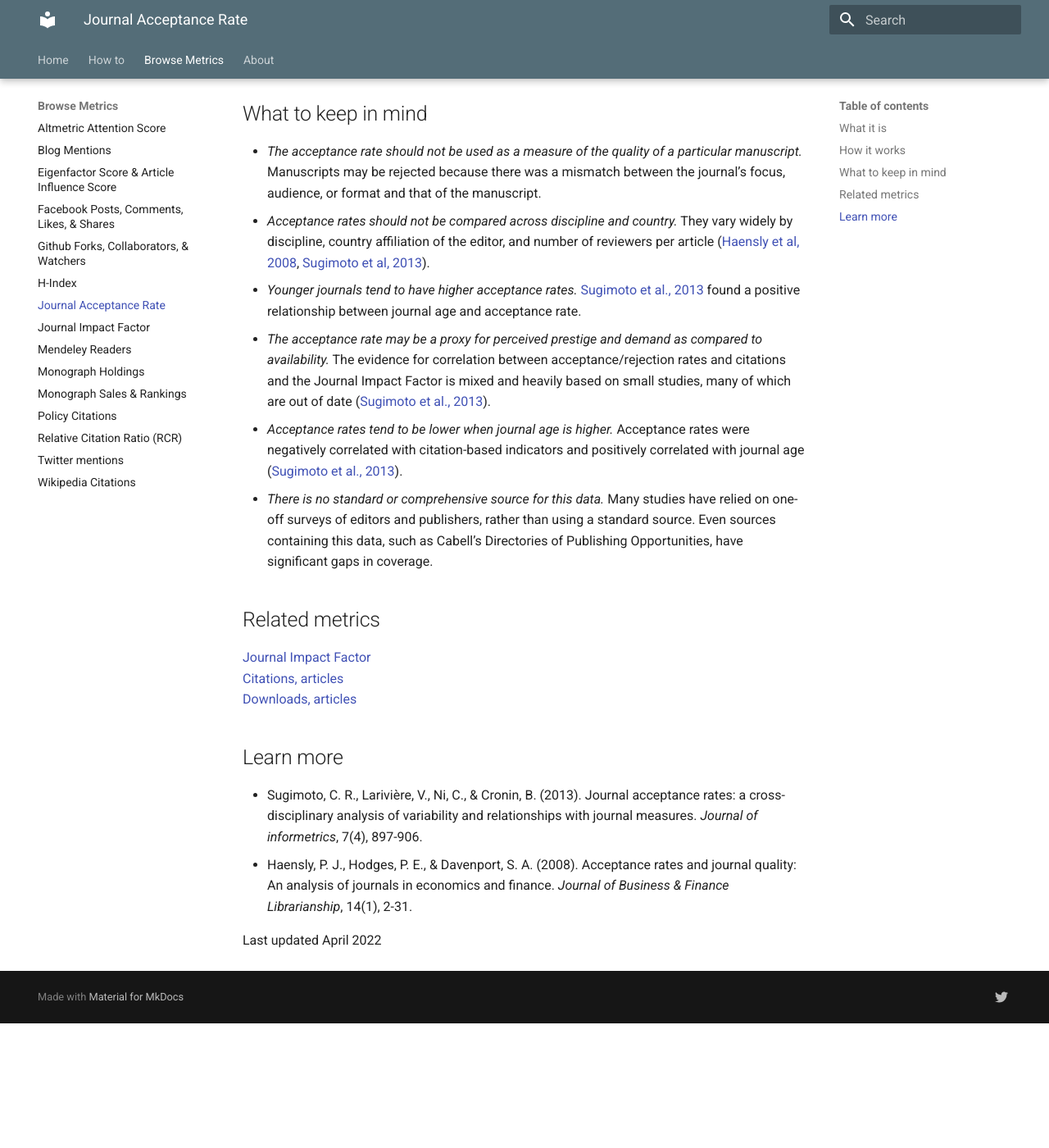
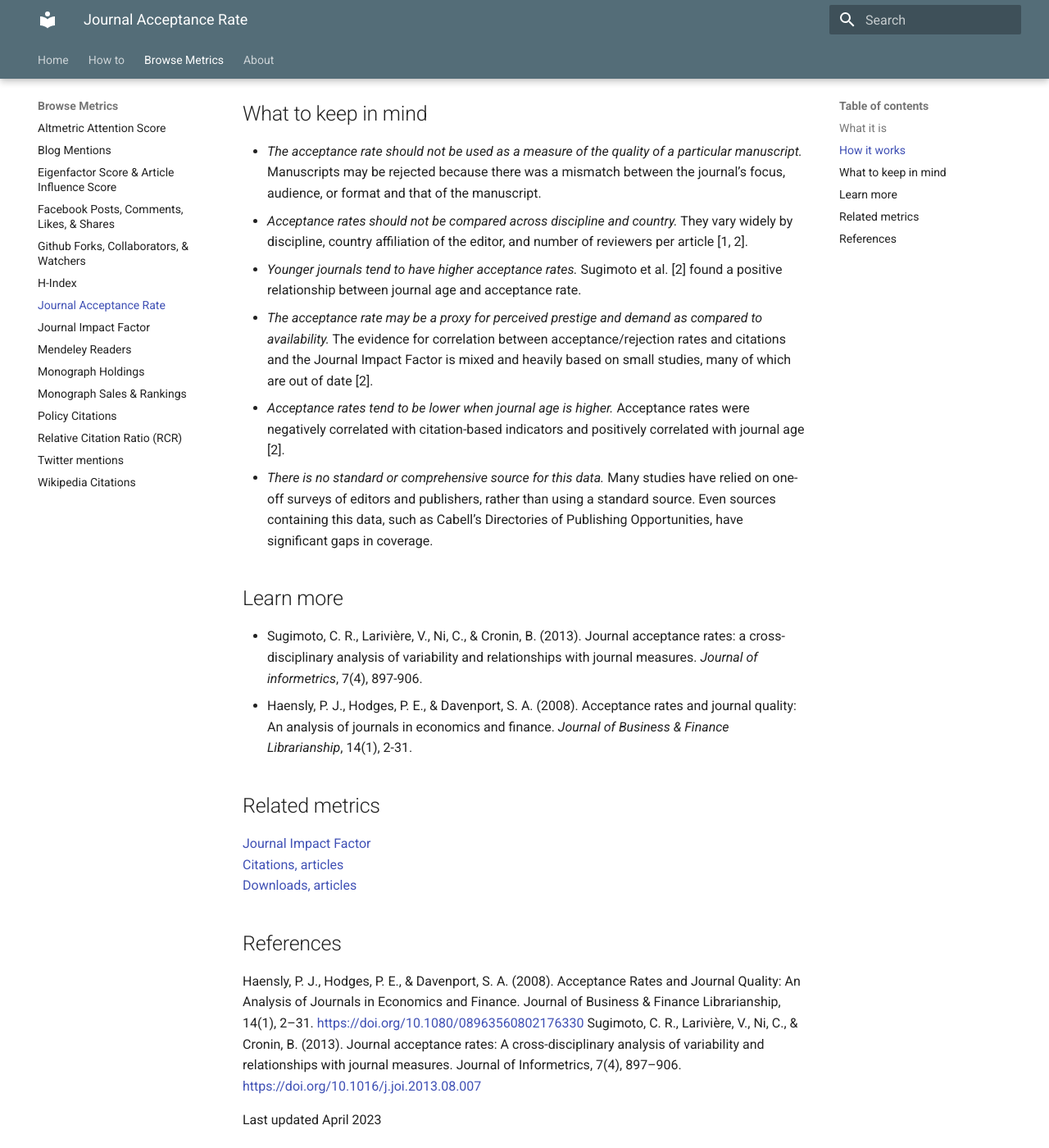
Before and after one commit to rchampieux/diy-documentation, an MkDocs documentation site: the page built from docs/journalacceptance.md, in a window 1280 px wide and 1400 px high, scrolled down 468 px. Shown: the whole window at 82% size. Built offline with MkDocs 1.6.1 and Material for MkDocs 9.7.7, drawn with Linux system fonts in a browser that asks for light colours; before the commit the page ends 1716 px from its top, so only the background shows below that.

Commit message:
update post based on Google doc
mostly formatting of references

```diff
--- a/docs/journalacceptance.md
+++ b/docs/journalacceptance.md
@@ -1,21 +1,34 @@
 # Journal Acceptance Rate
+
 ## What it is
+
 The percentage of manuscripts accepted for publication in a given year, compared to all manuscripts submitted to a particular journal in that year. However, journals may calculate this in different ways, depending on how resubmissions are treated, whether items like invited papers, special issues, book reviews are included/excluded, and the timeframe used.
+
 ## How it works
+
 This metric may not be publicly available for all journals. You may have to request it from the journal editors. You may also be able to obtain it from [Cabell’s Directories of Publishing Opportunities](http://www.cabells.com/) or the [Modern Language Association Directory of Periodicals](https://www.mla.org/Publications/MLA-International-Bibliography/About-the-MLA-International-Bibliography/MLA-Directory-of-Periodicals).
+
 ## What to keep in mind
+
  - *The acceptance rate should not be used as a measure of the quality of a particular manuscript.* Manuscripts may be rejected because there was a mismatch between the journal’s focus, audience, or format and that of the manuscript.
- - *Acceptance rates should not be compared across discipline and country.* They vary widely by discipline, country affiliation of the editor, and number of reviewers per article ([Haensly et al, 2008](http://www.tandfonline.com/doi/abs/10.1080/08963560802176330), [Sugimoto et al, 2013](http://www.sciencedirect.com/science/article/pii/S1751157713000710)).
- - *Younger journals tend to have higher acceptance rates.* [Sugimoto et al., 2013](http://www.sciencedirect.com/science/article/pii/S1751157713000710) found a positive relationship between journal age and acceptance rate.
- - *The acceptance rate may be a proxy for perceived prestige and demand as compared to availability.* The evidence for correlation between acceptance/rejection rates and citations and the Journal Impact Factor is mixed and heavily based on small studies, many of which are out of date ([Sugimoto et al., 2013](http://www.sciencedirect.com/science/article/pii/S1751157713000710)).
- - *Acceptance rates tend to be lower when journal age is higher.* Acceptance rates were negatively correlated with citation-based indicators and positively correlated with journal age ([Sugimoto et al., 2013](http://www.sciencedirect.com/science/article/pii/S1751157713000710)).
+ - *Acceptance rates should not be compared across discipline and country.* They vary widely by discipline, country affiliation of the editor, and number of reviewers per article [1, 2].
+ - *Younger journals tend to have higher acceptance rates.* Sugimoto et al. [2] found a positive relationship between journal age and acceptance rate.
+ - *The acceptance rate may be a proxy for perceived prestige and demand as compared to availability.* The evidence for correlation between acceptance/rejection rates and citations and the Journal Impact Factor is mixed and heavily based on small studies, many of which are out of date [2].
+ - *Acceptance rates tend to be lower when journal age is higher.* Acceptance rates were negatively correlated with citation-based indicators and positively correlated with journal age [2].
  - *There is no standard or comprehensive source for this data.* Many studies have relied on one-off surveys of editors and publishers, rather than using a standard source. Even sources containing this data, such as Cabell’s Directories of Publishing Opportunities, have significant gaps in coverage.
+
+## Learn more
+ - Sugimoto, C. R., Larivière, V., Ni, C., & Cronin, B. (2013). Journal acceptance rates: a cross-disciplinary analysis of variability and relationships with journal measures. *Journal of informetrics*, 7(4), 897-906.
+ - Haensly, P. J., Hodges, P. E., & Davenport, S. A. (2008). Acceptance rates and journal quality: An analysis of journals in economics and finance. *Journal of Business & Finance Librarianship*, 14(1), 2-31.
+
+
 ## Related metrics
 [Journal Impact Factor]() <br>
 [Citations, articles]() <br>
 [Downloads, articles]() <br>
-## Learn more
- - Sugimoto, C. R., Larivière, V., Ni, C., & Cronin, B. (2013). Journal acceptance rates: a cross-disciplinary analysis of variability and relationships with journal measures. *Journal of informetrics*, 7(4), 897-906.
- - Haensly, P. J., Hodges, P. E., & Davenport, S. A. (2008). Acceptance rates and journal quality: An analysis of journals in economics and finance. *Journal of Business & Finance Librarianship*, 14(1), 2-31.
 
-Last updated April 2022
+## References
+Haensly, P. J., Hodges, P. E., & Davenport, S. A. (2008). Acceptance Rates and Journal Quality: An Analysis of Journals in Economics and Finance. Journal of Business & Finance Librarianship, 14(1), 2–31. [https://doi.org/10.1080/08963560802176330](https://doi.org/10.1080/08963560802176330)
+Sugimoto, C. R., Larivière, V., Ni, C., & Cronin, B. (2013). Journal acceptance rates: A cross-disciplinary analysis of variability and relationships with journal measures. Journal of Informetrics, 7(4), 897–906. [https://doi.org/10.1016/j.joi.2013.08.007](https://doi.org/10.1016/j.joi.2013.08.007)
+
+Last updated April 2023
```
